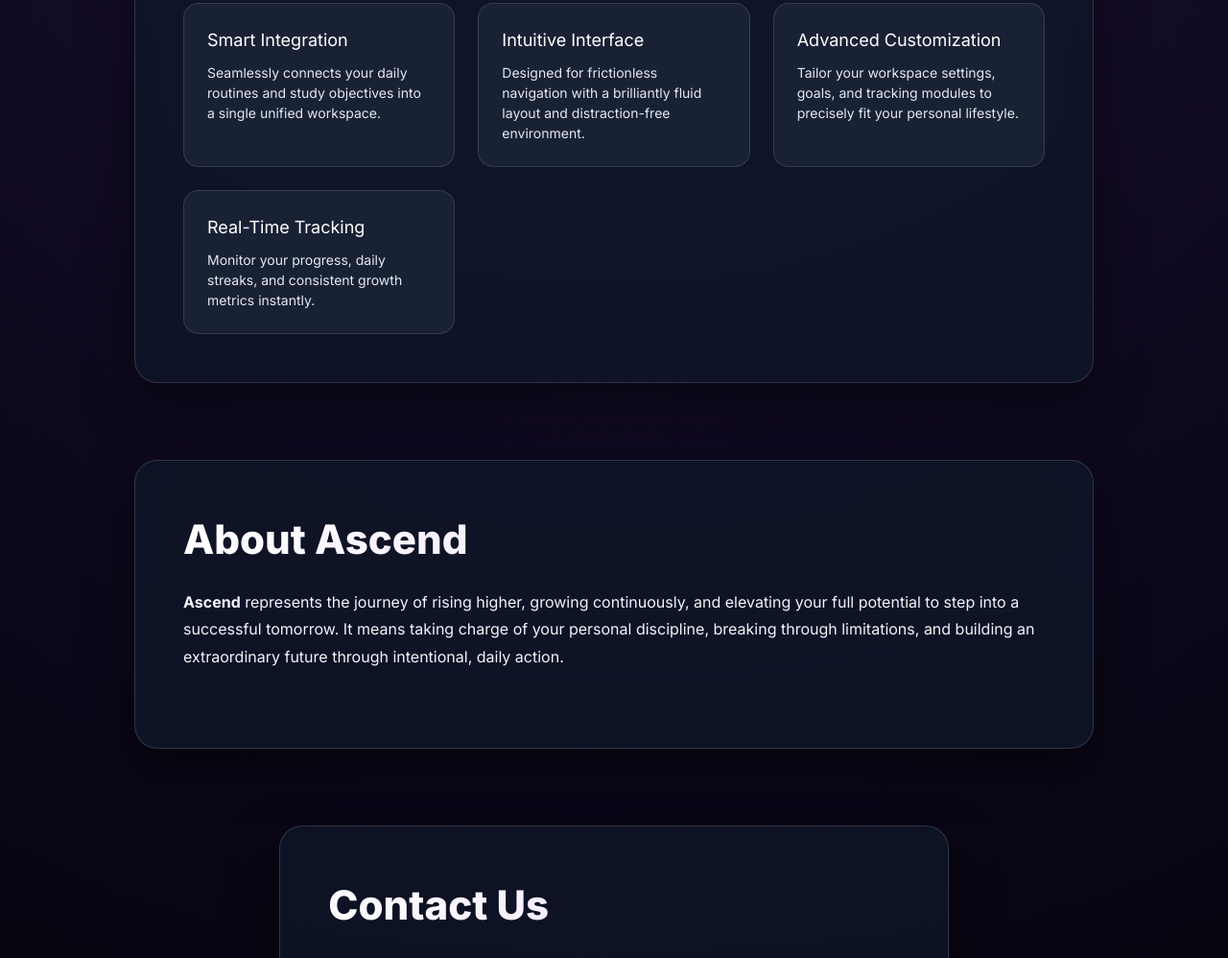
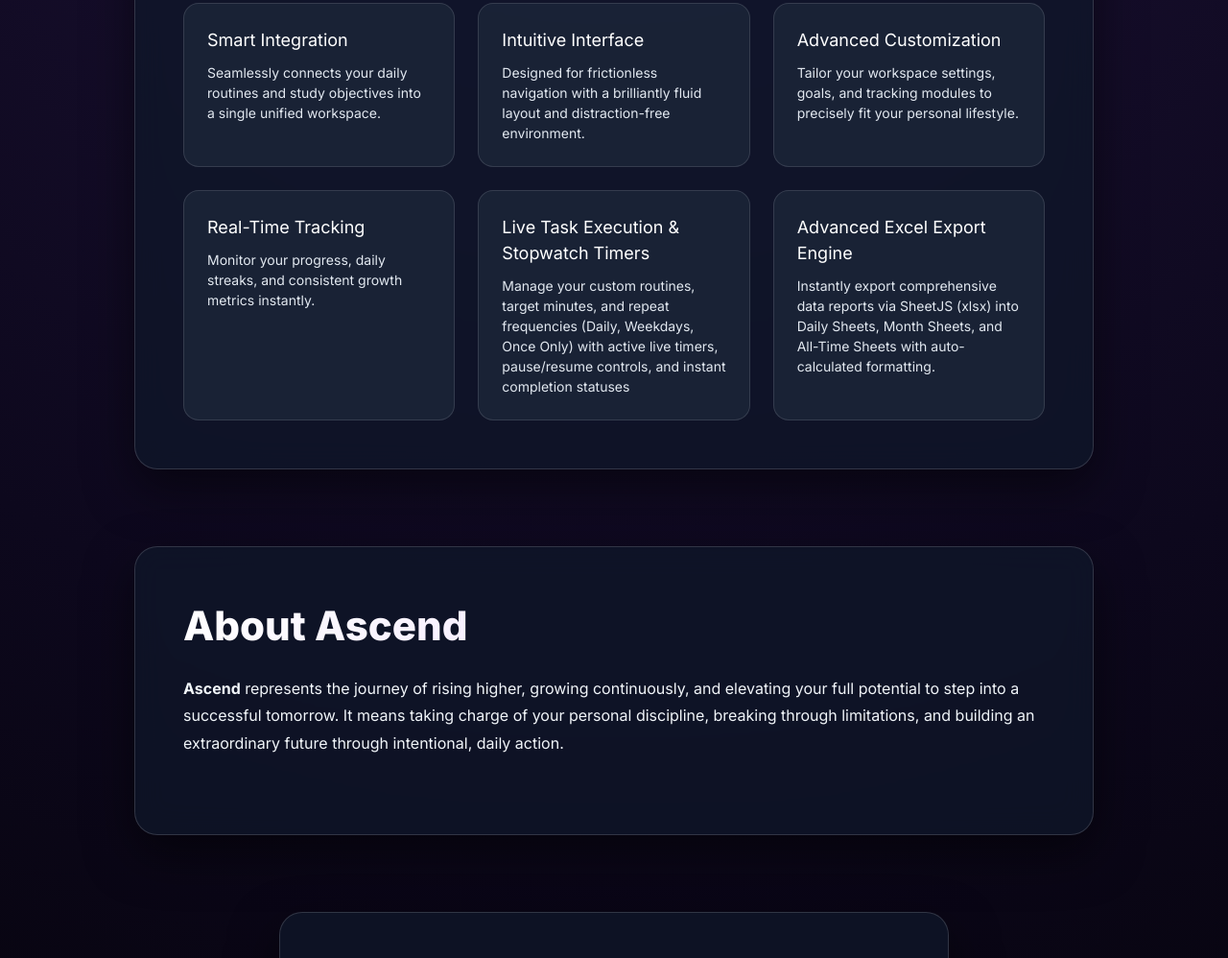
Before and after one commit to NEMI-YADAV3594/Ascend, a plain HTML site: page index.html in a window 1280 px wide. Shown: the part 1159-2157 px from the top of the page at 96% size. Drawn offline with nearby package versions, Linux system fonts and the light colour scheme.

Commit message:
Update index.html

```diff
--- a/index.html
+++ b/index.html
@@ -725,6 +725,8 @@
                     <div class="feature-card"><h3>Intuitive Interface</h3><p>Designed for frictionless navigation with a brilliantly fluid layout and distraction-free environment.</p></div>
                     <div class="feature-card"><h3>Advanced Customization</h3><p>Tailor your workspace settings, goals, and tracking modules to precisely fit your personal lifestyle.</p></div>
                     <div class="feature-card"><h3>Real-Time Tracking</h3><p>Monitor your progress, daily streaks, and consistent growth metrics instantly.</p></div>
+                    <div class="feature-card"><h3>Live Task Execution & Stopwatch Timers</h3><p>Manage your custom routines, target minutes, and repeat frequencies (Daily, Weekdays, Once Only) with active live timers, pause/resume controls, and instant completion statuses</p></div>
+                     <div class="feature-card"><h3>Advanced Excel Export Engine</h3><p>Instantly export comprehensive data reports via SheetJS (xlsx) into Daily Sheets, Month Sheets, and All-Time Sheets with auto-calculated formatting.</p></div>
                 </div>
             </div>
         </section>
```
